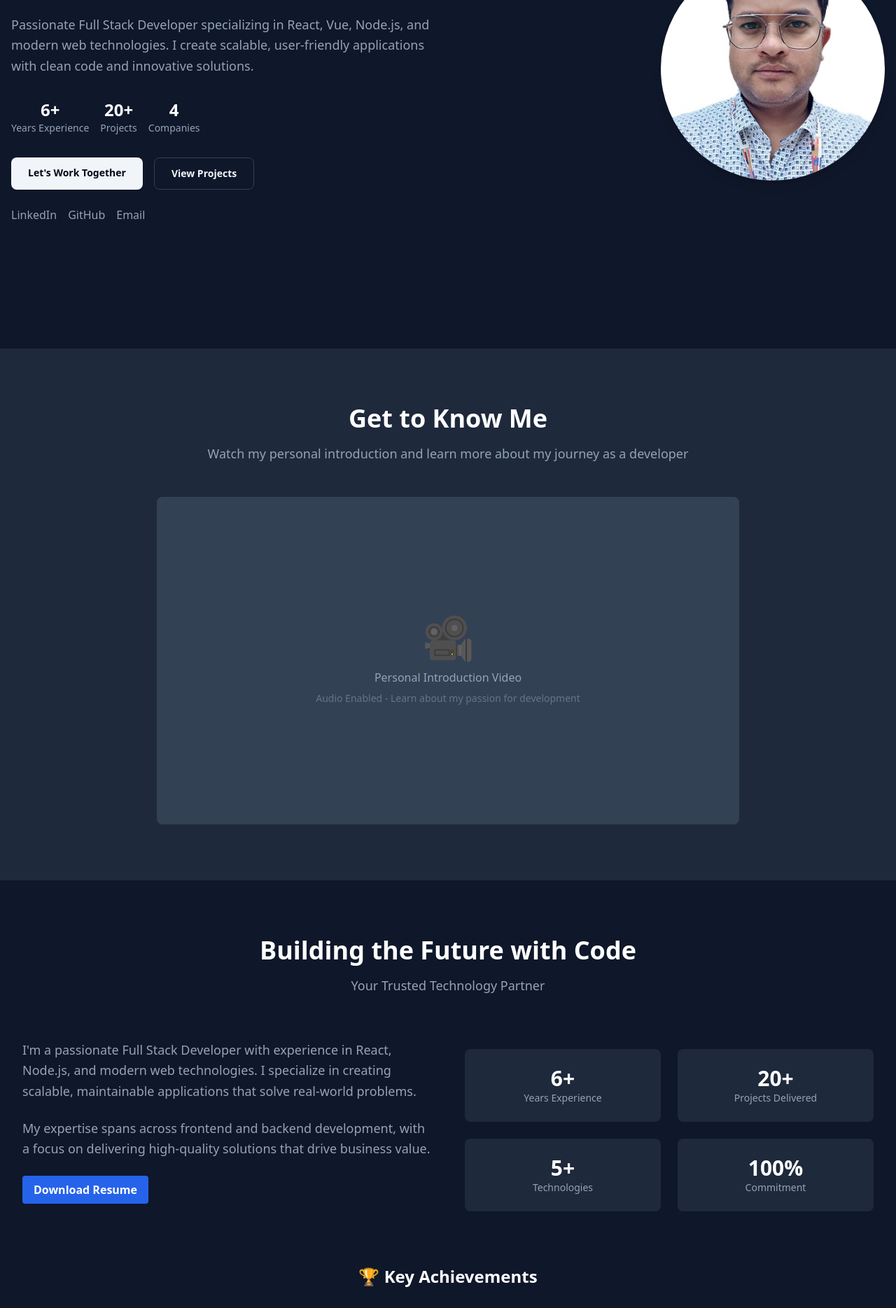
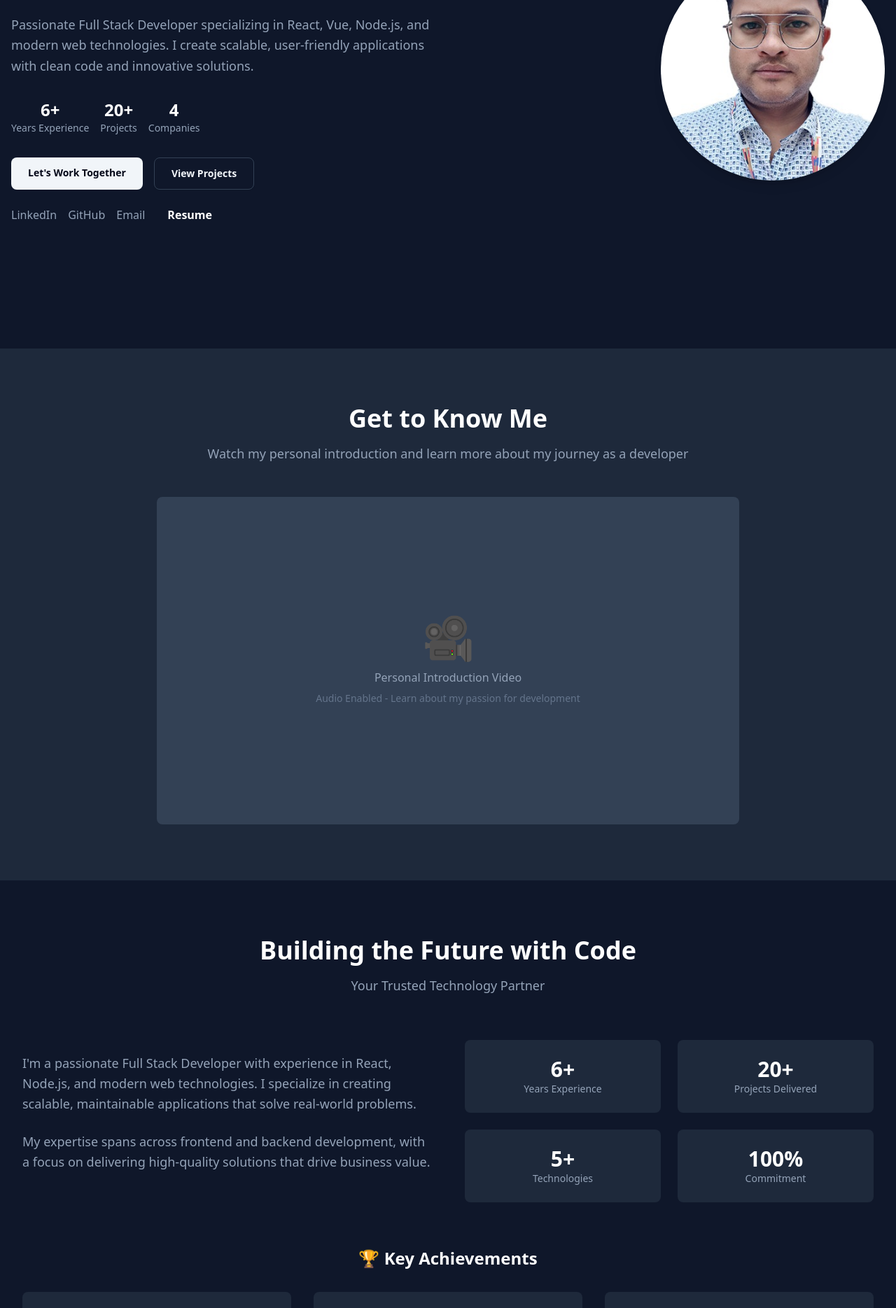
Before and after one commit to vmlead/react-proje, a React (Vite) app: page / in a window 1280 px wide. Shown: the part 398-2267 px from the top of the page at 70% size. Built offline with nearby package versions, Linux system fonts and the light colour scheme.

Commit message:
resume update btn

```diff
--- a/src/components/About.jsx
+++ b/src/components/About.jsx
@@ -32,13 +32,6 @@ function About() {
               My expertise spans across frontend and backend development, with a focus on delivering
               high-quality solutions that drive business value.
             </p>
-            <a
-              href="/react-proje/Resume-Mar26FE.pdf"
-              download
-              className="inline-block bg-blue-600 hover:bg-blue-700 text-white font-bold py-2 px-4 rounded transition duration-300 mb-6"
-            >
-              Download Resume
-            </a>
           </motion.div>
 
           <motion.div
--- a/src/components/Hero.jsx
+++ b/src/components/Hero.jsx
@@ -61,6 +61,13 @@ function Hero() {
             <a href="mailto:vikarp91@gmail.com" className="text-slate-400 hover:text-white">
               Email
             </a>
+            <a
+              href="/react-proje/Resume-Mar26FE.pdf"
+              download
+              className="inline-block hover:bg-green-700 text-white font-bold px-4 rounded transition duration-300"
+            >
+              Resume
+            </a>
           </div>
         </motion.div>
 
```
